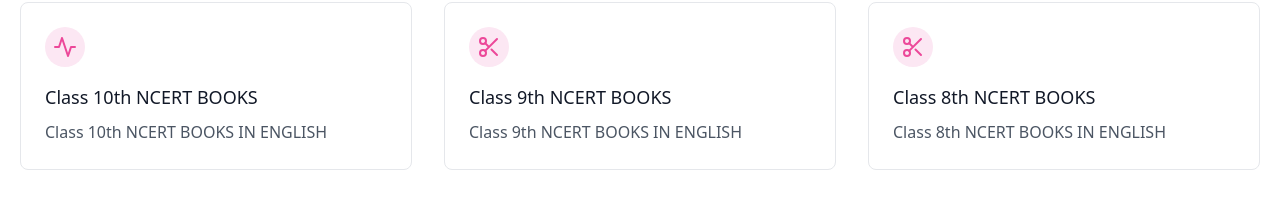
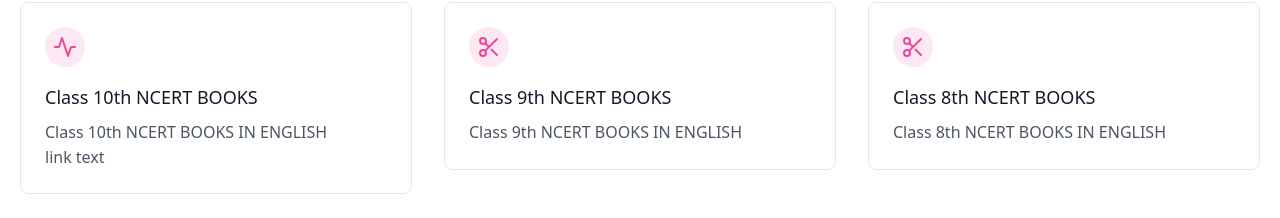
Before and after one commit to bitlearns/WebHostForWebsite, a plain HTML site: page index.html in a window 1280 px wide. Shown: the part 254-472 px from the top of the page. Drawn offline with nearby package versions, Linux system fonts and the light colour scheme.

Commit message:
With link

```diff
--- a/index.html
+++ b/index.html
@@ -36,8 +36,10 @@
               <path d="M22 12h-4l-3 9L9 3l-3 9H2"></path>
             </svg>
           </div>
+          <a href="https://utkarsh-ux.github.io/Class9th/">
           <h2 class="text-lg text-gray-900 font-medium title-font mb-2">Class 10th NCERT BOOKS</h2>
           <p class="leading-relaxed text-base">Class 10th NCERT BOOKS IN ENGLISH</p>
+          link text</a>
         </div>
       </div>
       <div class="xl:w-1/3 md:w-1/2 p-4">
```
